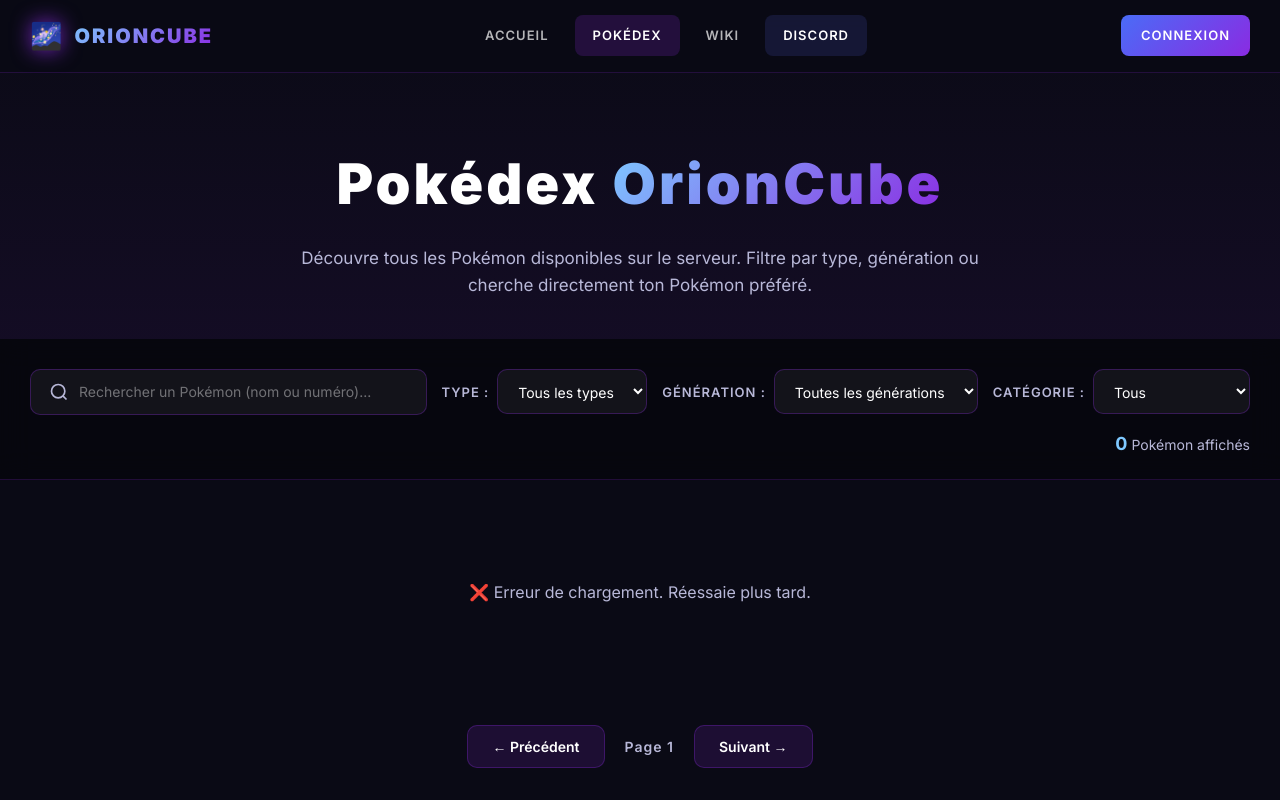
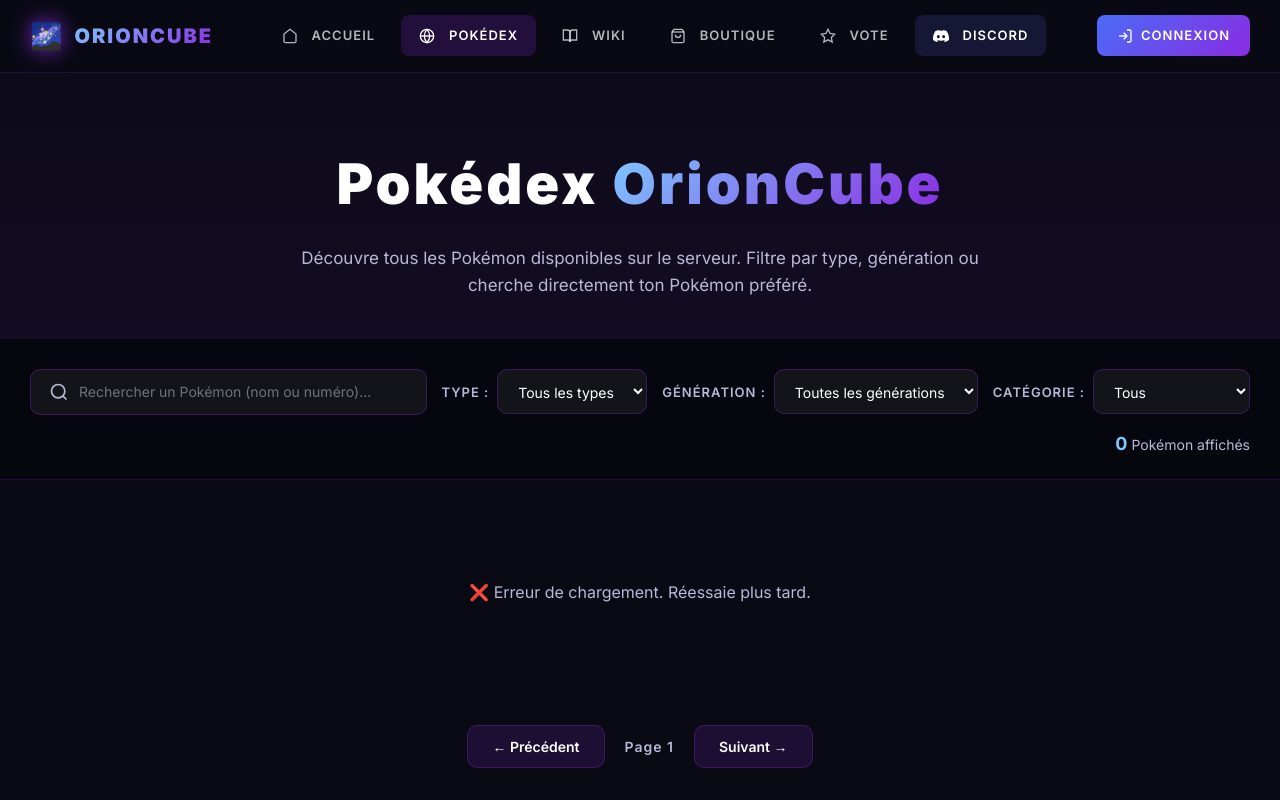
Before and after one commit to nextoo0/orioncube-site, a plain HTML site: page pokedex/pokedex.html in a window 1280 px wide. Shown: the top 800 px of the page. Drawn offline with Linux system fonts and the light colour scheme; no server answers.

Commit message:
Update pokedex.html

```diff
--- a/pokedex/pokedex.html
+++ b/pokedex/pokedex.html
@@ -21,17 +21,40 @@
       </a>
 
       <nav class="navbar-menu">
-        <a href="../" class="nav-link">Accueil</a>
-        <a href="pokedex.html" class="nav-link active">Pokédex</a>
-        <a href="../wiki/wiki.html" class="nav-link">Wiki</a>
-        <a href="https://discord.gg/vt4hqCUpUf" target="_blank" class="nav-link discord">Discord</a>
+        <a href="../" class="nav-link">
+          <svg viewBox="0 0 24 24" fill="none" stroke="currentColor" stroke-width="2"><path d="M3 9l9-7 9 7v11a2 2 0 0 1-2 2H5a2 2 0 0 1-2-2z"/></svg>
+          Accueil
+        </a>
+        <a href="pokedex.html" class="nav-link active">
+          <svg viewBox="0 0 24 24" fill="none" stroke="currentColor" stroke-width="2"><circle cx="12" cy="12" r="10"/><line x1="2" y1="12" x2="22" y2="12"/><path d="M12 2a15.3 15.3 0 0 1 4 10 15.3 15.3 0 0 1-4 10 15.3 15.3 0 0 1-4-10 15.3 15.3 0 0 1 4-10z"/></svg>
+          Pokédex
+        </a>
+        <a href="../wiki/wiki.html" class="nav-link">
+          <svg viewBox="0 0 24 24" fill="none" stroke="currentColor" stroke-width="2"><path d="M2 3h6a4 4 0 0 1 4 4v14a3 3 0 0 0-3-3H2z"/><path d="M22 3h-6a4 4 0 0 0-4 4v14a3 3 0 0 1 3-3h7z"/></svg>
+          Wiki
+        </a>
+        <a href="#" class="nav-link">
+          <svg viewBox="0 0 24 24" fill="none" stroke="currentColor" stroke-width="2"><path d="M6 2L3 6v14a2 2 0 0 0 2 2h14a2 2 0 0 0 2-2V6l-3-4z"/><line x1="3" y1="6" x2="21" y2="6"/><path d="M16 10a4 4 0 0 1-8 0"/></svg>
+          Boutique
+        </a>
+        <a href="#" class="nav-link">
+          <svg viewBox="0 0 24 24" fill="none" stroke="currentColor" stroke-width="2"><polygon points="12 2 15.09 8.26 22 9.27 17 14.14 18.18 21.02 12 17.77 5.82 21.02 7 14.14 2 9.27 8.91 8.26 12 2"/></svg>
+          Vote
+        </a>
+        <a href="https://discord.gg/vt4hqCUpUf" target="_blank" class="nav-link discord">
+          <svg viewBox="0 0 24 24" fill="currentColor"><path d="M20.317 4.37a19.79 19.79 0 0 0-4.885-1.515.074.074 0 0 0-.079.037c-.21.375-.444.864-.608 1.25a18.27 18.27 0 0 0-5.487 0 12.64 12.64 0 0 0-.617-1.25.077.077 0 0 0-.079-.037A19.736 19.736 0 0 0 3.677 4.37a.07.07 0 0 0-.032.027C.533 9.046-.32 13.58.099 18.057a.082.082 0 0 0 .031.057 19.9 19.9 0 0 0 5.993 3.03.078.078 0 0 0 .084-.028c.462-.63.874-1.295 1.226-1.994a.076.076 0 0 0-.041-.106 13.107 13.107 0 0 1-1.872-.892.077.077 0 0 1-.008-.128c.126-.094.252-.192.372-.291a.074.074 0 0 1 .077-.01c3.928 1.793 8.18 1.793 12.062 0a.074.074 0 0 1 .078.01c.12.099.246.198.373.292a.077.077 0 0 1-.006.127 12.3 12.3 0 0 1-1.873.892.077.077 0 0 0-.041.107c.36.698.772 1.362 1.225 1.993a.076.076 0 0 0 .084.028 19.84 19.84 0 0 0 6.002-3.03.077.077 0 0 0 .032-.054c.5-5.177-.838-9.674-3.549-13.66a.061.061 0 0 0-.031-.03zM8.02 15.33c-1.183 0-2.157-1.085-2.157-2.419 0-1.333.956-2.419 2.157-2.419 1.21 0 2.176 1.096 2.157 2.42 0 1.333-.956 2.418-2.157 2.418zm7.975 0c-1.183 0-2.157-1.085-2.157-2.419 0-1.333.955-2.419 2.157-2.419 1.21 0 2.176 1.096 2.157 2.42 0 1.333-.946 2.418-2.157 2.418z"/></svg>
+          Discord
+        </a>
       </nav>
 
-      <a href="#" class="navbar-login">Connexion</a>
+      <a href="#" class="navbar-login">
+        <svg viewBox="0 0 24 24" fill="none" stroke="currentColor" stroke-width="2"><path d="M15 3h4a2 2 0 0 1 2 2v14a2 2 0 0 1-2 2h-4"/><polyline points="10 17 15 12 10 7"/><line x1="15" y1="12" x2="3" y2="12"/></svg>
+        Connexion
+      </a>
     </div>
   </header>
 
-  <!-- HEADER -->
+  <!-- POKÉDEX HEADER -->
   <section class="pokedex-header">
     <div class="pokedex-header-content">
       <h1>Pokédex <span class="accent">OrionCube</span></h1>
@@ -42,7 +65,6 @@
   <!-- FILTRES -->
   <section class="pokedex-filters">
     <div class="filters-container">
-
       <div class="search-box">
         <svg viewBox="0 0 24 24" fill="none" stroke="currentColor" stroke-width="2"><circle cx="11" cy="11" r="8"/><line x1="21" y1="21" x2="16.65" y2="16.65"/></svg>
         <input type="text" id="search-input" placeholder="Rechercher un Pokémon (nom ou numéro)..." />
@@ -98,7 +120,6 @@
           <option value="starter">🎮 Starters</option>
         </select>
       </div>
-
     </div>
 
     <div class="pokedex-stats">
```
